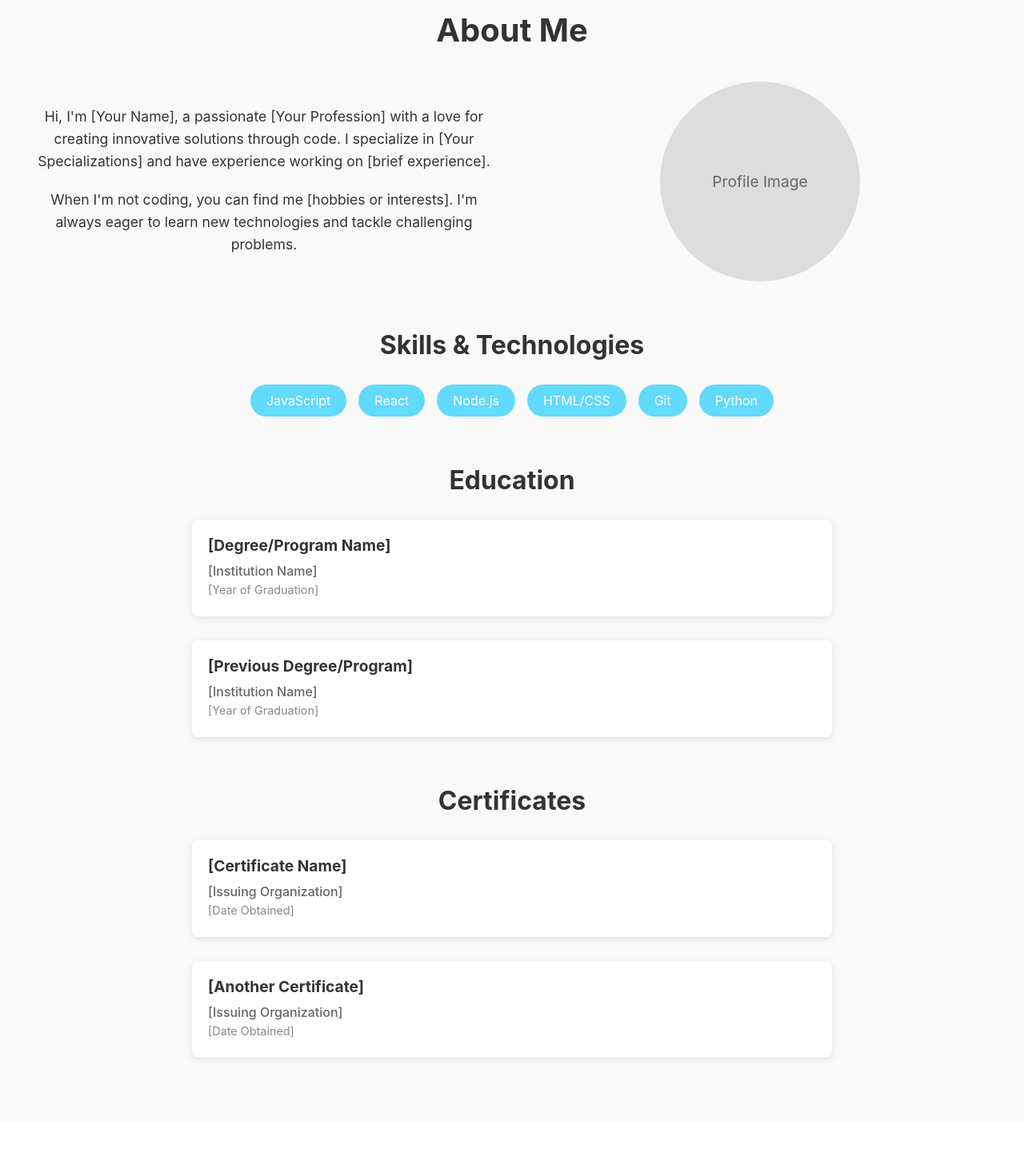
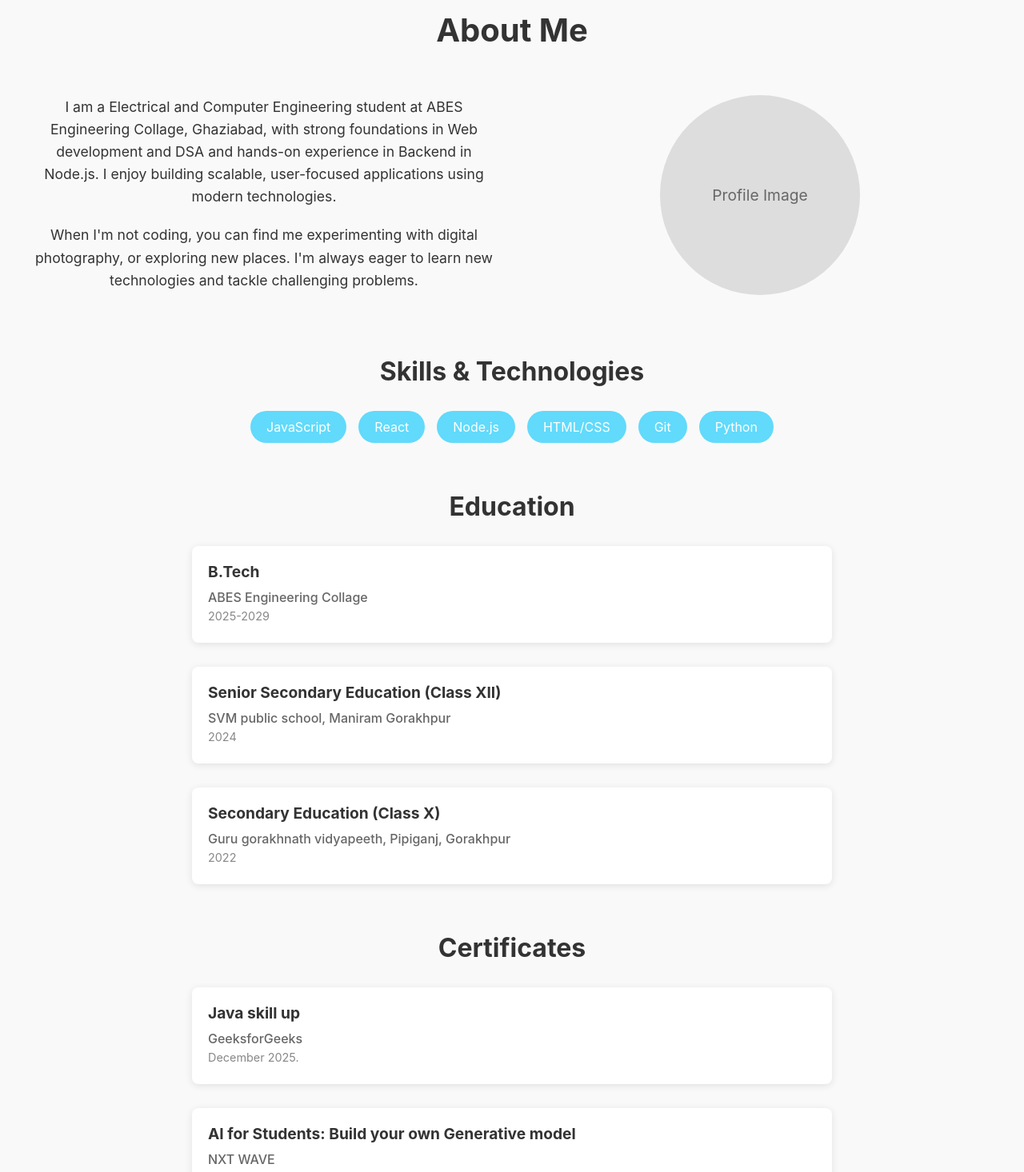
Before and after one commit to 20anuragsingh/portfolio, a React (Create React App) app in the folder my-portfolio/: page / in a window 1280 px wide. Shown: the part 900-2366 px from the top of the page at 80% size. Built offline with nearby package versions, Linux system fonts and the light colour scheme.

Commit message:
new commet

```diff
--- a/my-portfolio/src/components/About.js
+++ b/my-portfolio/src/components/About.js
@@ -8,12 +8,10 @@ const About = () => {
         <div className="about-content">
           <div className="about-text">
             <p>
-              Hi, I'm [Your Name], a passionate [Your Profession] with a love for creating
-              innovative solutions through code. I specialize in [Your Specializations] and
-              have experience working on [brief experience].
+               I am a Electrical and Computer Engineering student at ABES Engineering Collage, Ghaziabad, with strong foundations in Web development and DSA and hands-on experience in Backend in Node.js. I enjoy building scalable, user-focused applications using modern technologies.
             </p>
             <p>
-              When I'm not coding, you can find me [hobbies or interests]. I'm always
+              When I'm not coding, you can find me experimenting with digital photography, or exploring new places. I'm always
               eager to learn new technologies and tackle challenging problems.
             </p>
           </div>
@@ -40,14 +38,19 @@ const About = () => {
           <h3>Education</h3>
           <div className="education-list">
             <div className="education-item">
-              <h4>[Degree/Program Name]</h4>
-              <p className="institution">[Institution Name]</p>
-              <p className="year">[Year of Graduation]</p>
+              <h4>B.Tech</h4>
+              <p className="institution">ABES Engineering Collage</p>
+              <p className="year">2025-2029</p>
             </div>
             <div className="education-item">
-              <h4>[Previous Degree/Program]</h4>
-              <p className="institution">[Institution Name]</p>
-              <p className="year">[Year of Graduation]</p>
+              <h4>Senior Secondary Education (Class XII)</h4>
+              <p className="institution">SVM public school, Maniram Gorakhpur</p>
+              <p className="year">2024</p>
+            </div>
+            <div className="education-item">
+              <h4>Secondary Education (Class X)</h4>
+              <p className="institution">Guru gorakhnath vidyapeeth, Pipiganj, Gorakhpur</p>
+              <p className="year">2022</p>
             </div>
             {/* Add more education items as needed */}
           </div>
@@ -56,14 +59,14 @@ const About = () => {
           <h3>Certificates</h3>
           <div className="certificates-list">
             <div className="certificate-item">
-              <h4>[Certificate Name]</h4>
-              <p className="issuer">[Issuing Organization]</p>
-              <p className="date">[Date Obtained]</p>
+              <h4>Java skill up</h4>
+              <p className="issuer">GeeksforGeeks</p>
+              <p className="date">December 2025.</p>
             </div>
             <div className="certificate-item">
-              <h4>[Another Certificate]</h4>
-              <p className="issuer">[Issuing Organization]</p>
-              <p className="date">[Date Obtained]</p>
+              <h4>AI for Students: Build your own Generative model</h4>
+              <p className="issuer">NXT WAVE</p>
+              <p className="date">16 Nov 2025</p>
             </div>
             {/* Add more certificates as needed */}
           </div>
```
